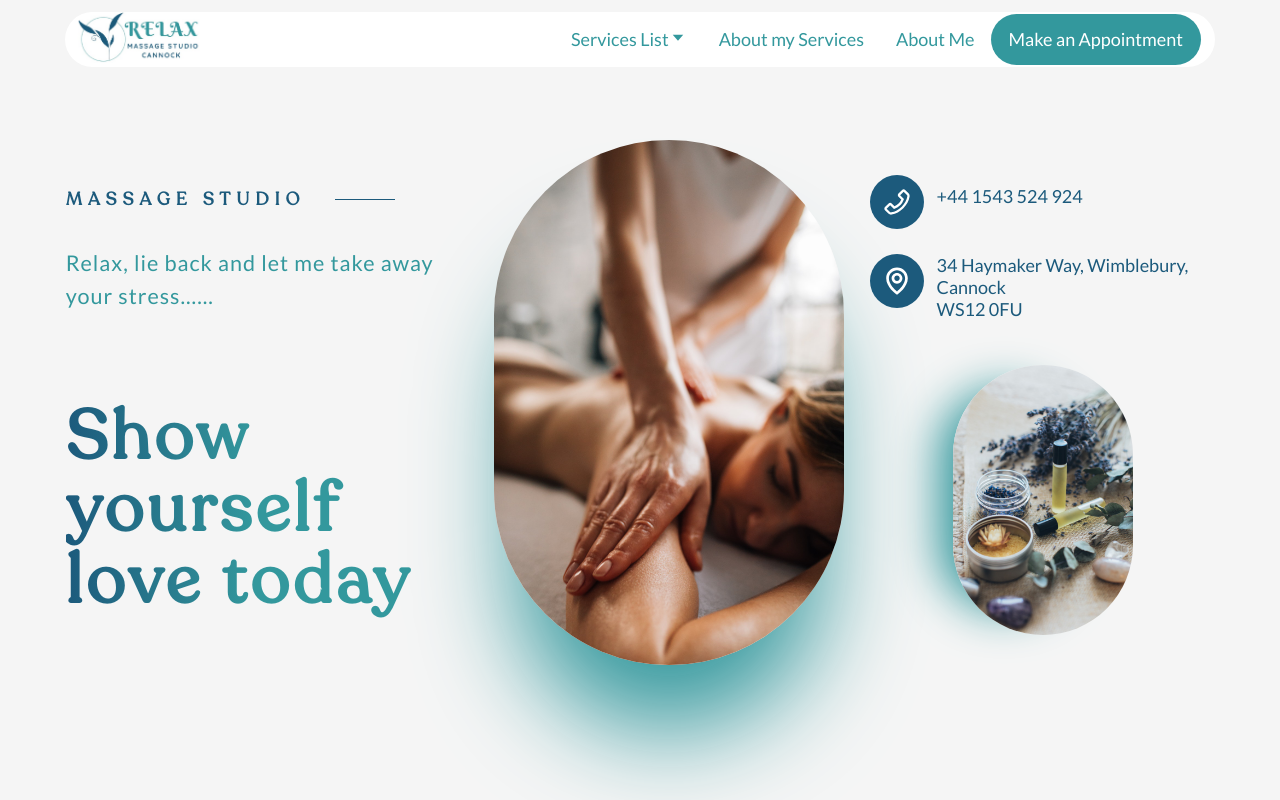
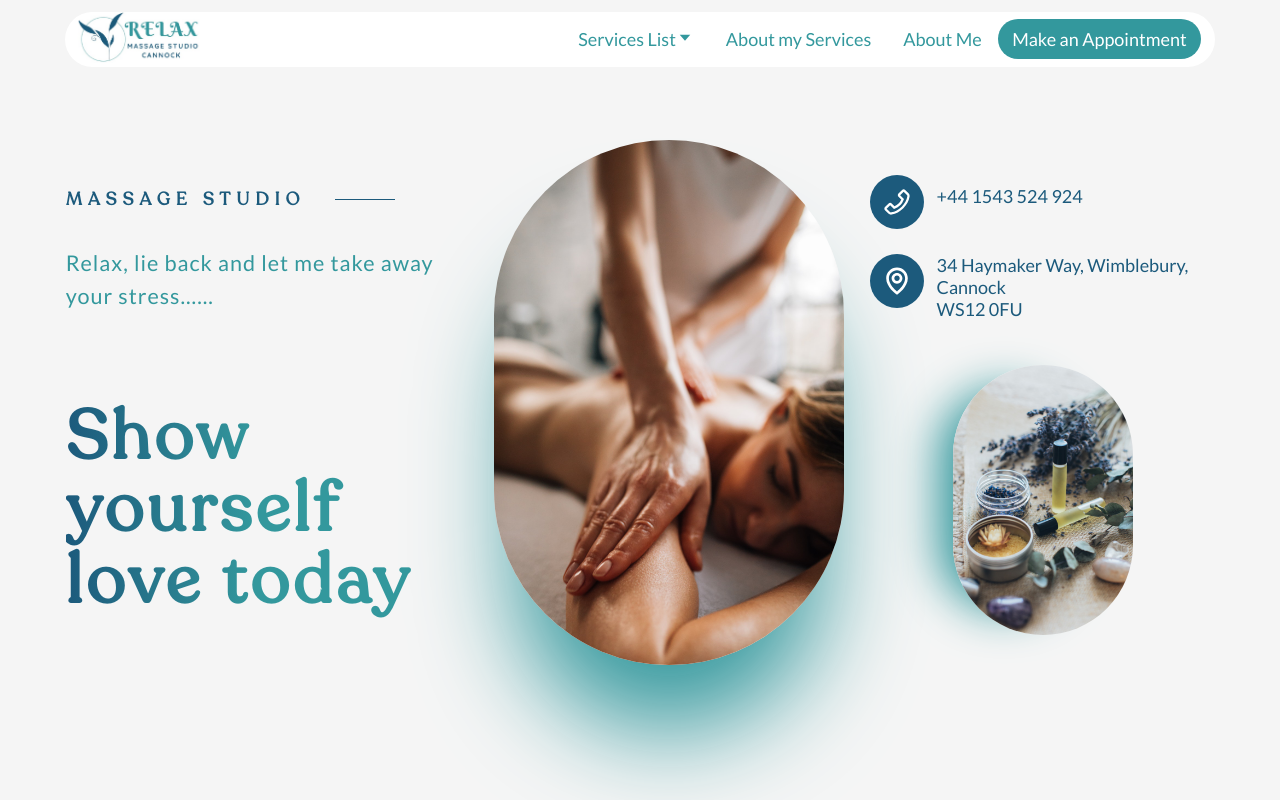
Before and after one commit to ConstantinIlisescu/relax-massage-app, a React (Create React App) app: page / in a window 1280 px wide. Shown: the top 800 px of the page. Built offline with nearby package versions, Linux system fonts and the light colour scheme; a web font is replaced by a local one.

Commit message:
Change primary button style and nav bar alignment

```diff
--- a/src/components/button/Button.css
+++ b/src/components/button/Button.css
@@ -1,7 +1,7 @@
 .btn--primary {
   background-color: var(--tale);
   color: var(--white);
-  padding: 0.8rem 1rem;
+  padding: 0.5rem 0.8rem;
   border-radius: 50px;
   cursor: pointer;
 }
--- a/src/components/navbar/Navbar.css
+++ b/src/components/navbar/Navbar.css
@@ -102,8 +102,9 @@
 
 @media screen and (min-width: 992px) {
   .navbar-links-container {
+    flex-grow: 1;
     display: flex;
-    justify-content: center;
+    justify-content: right;
     align-items: center;
   }
 
@@ -126,4 +127,8 @@
   .item-services-menu .service-item {
     padding-left: 15px;
   }
+
+  .btn--primary {
+    max-width: 230px;
+  }
 }
```
